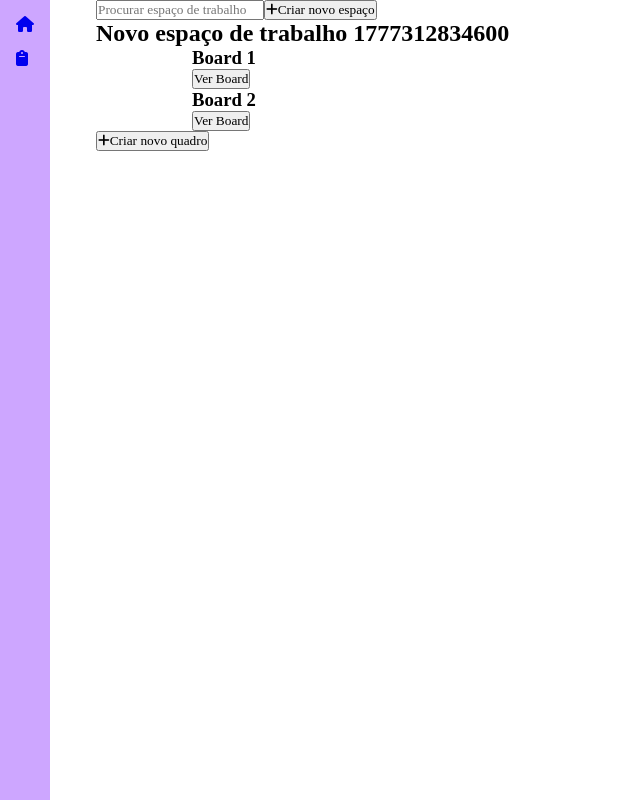
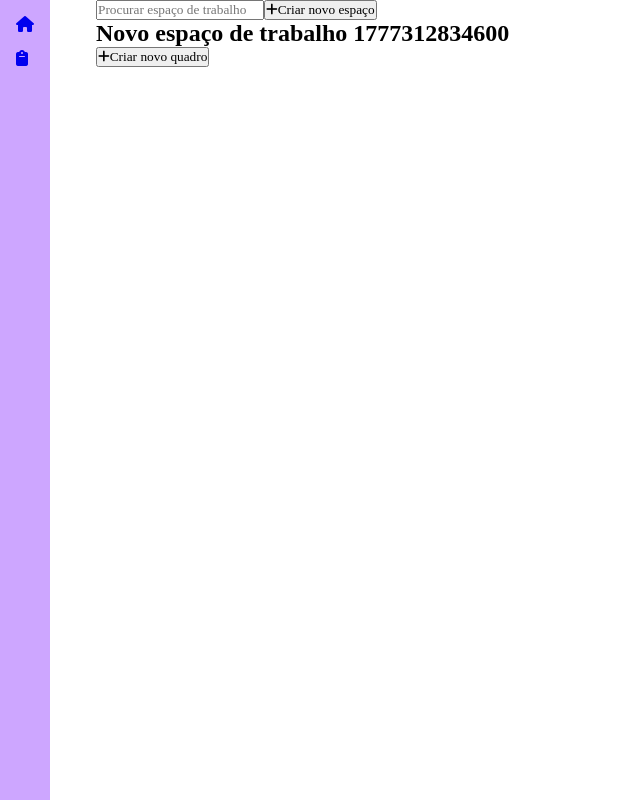
Before and after one commit to rodrigodesouzasantos97/TaskManager, a React (Vite) app in the folder frontend/: page / in a window 1280 px wide. Both pictures are taken after a click on the button "Criar novo espaço". Shown: the whole page, without its empty margins (0-640 px from the left). Built offline with nearby package versions, Linux system fonts and the light colour scheme; a web font is replaced by a local one.

Commit message:
feat: create createBoard function in Workpace component

```diff
--- a/frontend/src/components/Workpace.jsx
+++ b/frontend/src/components/Workpace.jsx
@@ -1,13 +1,27 @@
+import { useState } from "react";
+
 import Board from "../components/Board";
 
 const Workpace = ({ title }) => {
+  const [boards, setBoards] = useState([]);
+
+  const createBoard = () => {
+    const newBoard = {
+      id: Date.now(),
+      title: "Novo quadro",
+    };
+
+    setBoards([...boards, newBoard]);
+  };
+
   return (
     <div className="workpace">
       <h2>{title}</h2>
       <div className="boards">
-        <Board title="Board 1" />
-        <Board title="Board 2" />
-        <button className="new-board-btn">
+        {boards.map((board) => (
+          <Board key={board.id} title={board.title} />
+        ))}
+        <button onClick={createBoard} className="new-board-btn">
           <i className="fa-solid fa-plus"></i>Criar novo quadro
         </button>
       </div>
```
